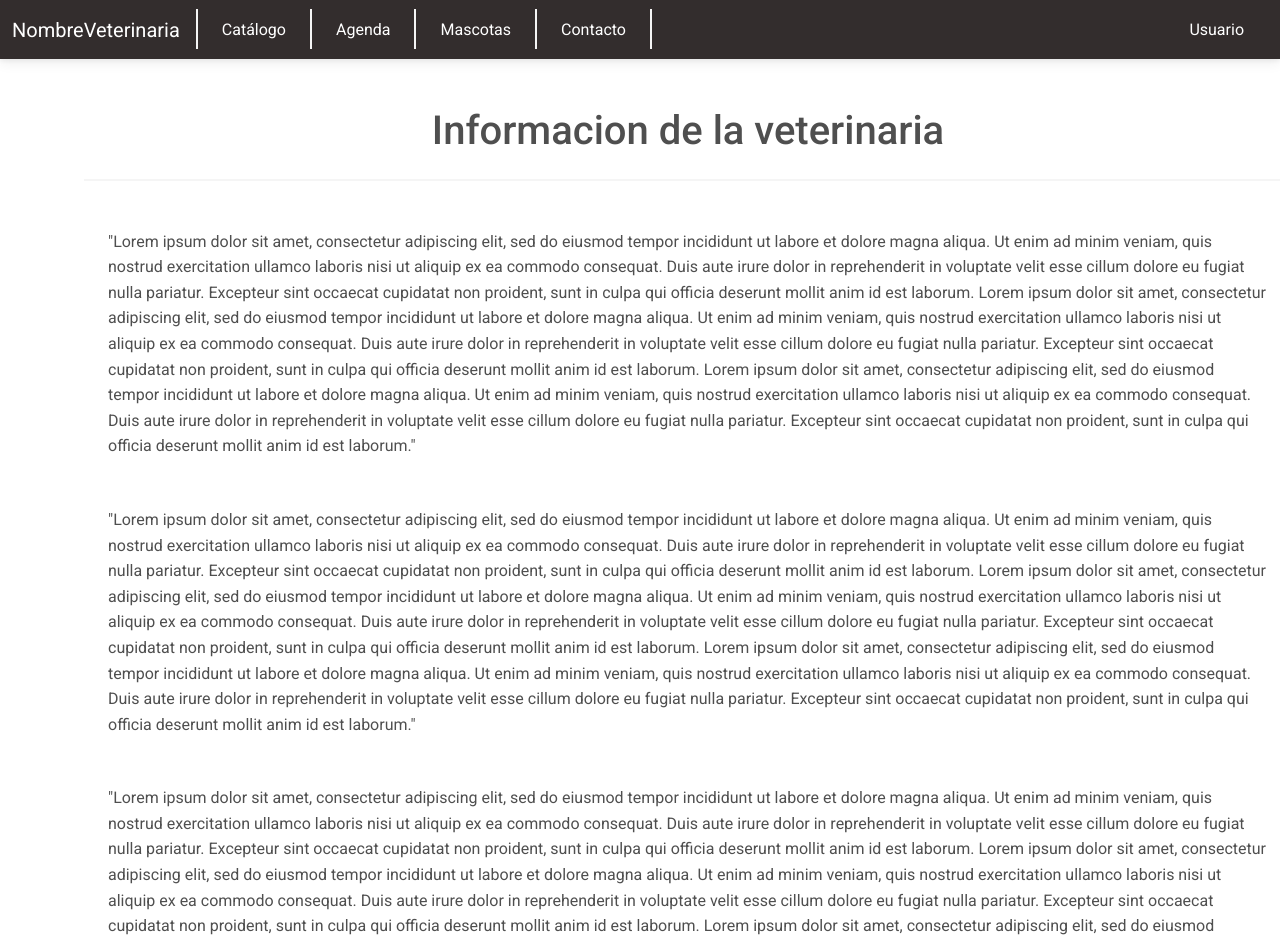
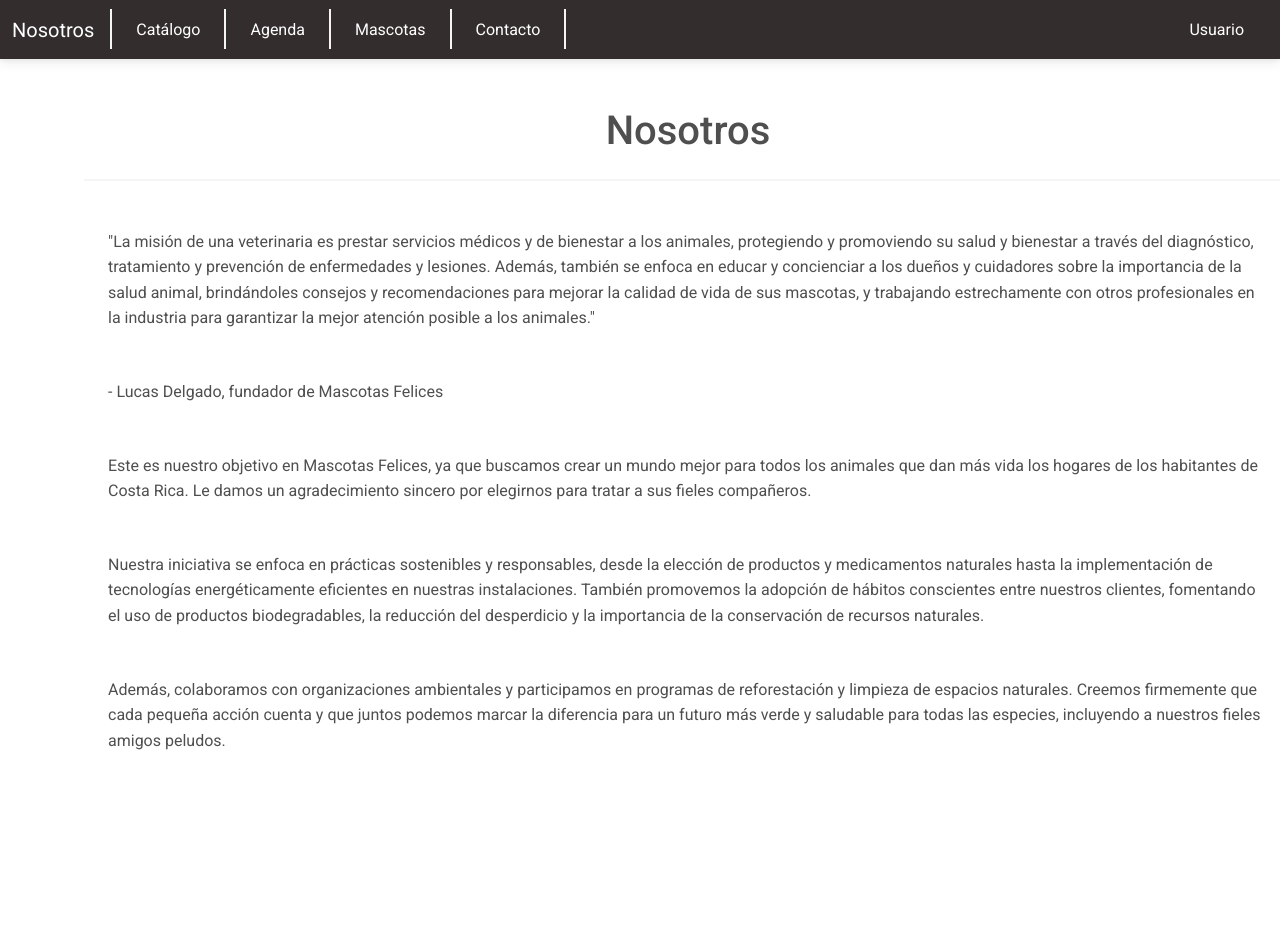
Before and after one commit to AndreyCV13/ProyectoVeterinaria, a React (Create React App) app: page /Home in a window 1280 px wide. Shown: the top 943 px of the page. After the commit the page ends 801 px from the top, so only its background shows below. Built offline with nearby package versions, Linux system fonts and the light colour scheme.

Commit message:
Datos de la Veterinaria
lorem ipsum eliminado

```diff
--- a/src/components/NavigationBar.jsx
+++ b/src/components/NavigationBar.jsx
@@ -14,7 +14,7 @@
   return (
     <MDBNavbar expand='lg' light bgColor='dark' color="indigo">
       <MDBContainer fluid>
-        <MDBNavbarBrand color='warning' href='./Home' id="colorTexto">NombreVeterinaria</MDBNavbarBrand>
+        <MDBNavbarBrand color='warning' href='./Home' id="colorTexto">Nosotros</MDBNavbarBrand>
 
           <MDBNavbarNav className='ms-auto mb-2 mb-lg-0'>
 
--- a/src/routes/Catalogue.jsx
+++ b/src/routes/Catalogue.jsx
@@ -26,8 +26,8 @@
           <MDBCardBody className='px-5'>
             <div className="left">
               <img src={comidaIMG} alt="comida1"/>
-              <p>Comida para Perros Marca XXXXX </p>
-              <p>Precio: $ XXXX </p>
+              <p>Comida para Perros Marca GUAUS </p>
+              <p>Precio: $ 3 </p>
               <MDBBtn
                 className='mb-4 w-100 gradient-custom-4'
                 size='lg'
@@ -39,7 +39,7 @@
             <div className="right">
               <img src={jugueteIMG} alt="juguete1"/>
               <p>Paquete de Juguetes para Mascotas </p>
-              <p>Precio: $ XXXX </p>
+              <p>Precio: $ 10 </p>
               <MDBBtn
                 className='mb-4 w-100 gradient-custom-4'
                 size='lg'
--- a/src/routes/Contact.jsx
+++ b/src/routes/Contact.jsx
@@ -11,8 +11,8 @@
       <MDBCard  id="contact">
         <MDBCardBody className='px-5'>
           <img src={veterinarioIMG} alt="Veterinario1"/>
-          <p>Email: veterinario@gmail</p>
-          <p>Phone: XXXX-XXXX </p>
+          <p>Email: lucas_delgado@gmail</p>
+          <p>Phone: +590 9782-1300 </p>
         </MDBCardBody>
       </MDBCard>
     </MDBContainer>
--- a/src/routes/Home.jsx
+++ b/src/routes/Home.jsx
@@ -9,40 +9,34 @@
     <div>
     <Nav/>
     <MDBContainer fluid className='m-5 titleHome'>
-        <h1 className='m-3' id="titleHome">Informacion de la veterinaria</h1>
+        <h1 className='m-3' id="titleHome">Nosotros</h1>
 
         <hr className="hr m-4"/>
 
-        <p className='m-5'>"Lorem ipsum dolor sit amet, consectetur adipiscing elit, sed do eiusmod tempor incididunt ut labore et dolore magna aliqua.
-        Ut enim ad minim veniam, quis nostrud exercitation ullamco laboris nisi ut aliquip ex ea commodo consequat. Duis aute irure dolor in reprehenderit
-        in voluptate velit esse cillum dolore eu fugiat nulla pariatur. Excepteur sint occaecat cupidatat non proident, sunt in culpa qui officia deserunt
-        mollit anim id est laborum. Lorem ipsum dolor sit amet, consectetur adipiscing elit, sed do eiusmod tempor incididunt ut labore et dolore magna aliqua.
-        Ut enim ad minim veniam, quis nostrud exercitation ullamco laboris nisi ut aliquip ex ea commodo consequat. Duis aute irure dolor in reprehenderit
-        in voluptate velit esse cillum dolore eu fugiat nulla pariatur. Excepteur sint occaecat cupidatat non proident, sunt in culpa qui officia deserunt
-        mollit anim id est laborum. Lorem ipsum dolor sit amet, consectetur adipiscing elit, sed do eiusmod tempor incididunt ut labore et dolore magna aliqua.
-        Ut enim ad minim veniam, quis nostrud exercitation ullamco laboris nisi ut aliquip ex ea commodo consequat. Duis aute irure dolor in reprehenderit
-        in voluptate velit esse cillum dolore eu fugiat nulla pariatur. Excepteur sint occaecat cupidatat non proident, sunt in culpa qui officia deserunt
-        mollit anim id est laborum."</p>
-        <p className='m-5'>"Lorem ipsum dolor sit amet, consectetur adipiscing elit, sed do eiusmod tempor incididunt ut labore et dolore magna aliqua.
-        Ut enim ad minim veniam, quis nostrud exercitation ullamco laboris nisi ut aliquip ex ea commodo consequat. Duis aute irure dolor in reprehenderit
-        in voluptate velit esse cillum dolore eu fugiat nulla pariatur. Excepteur sint occaecat cupidatat non proident, sunt in culpa qui officia deserunt
-        mollit anim id est laborum. Lorem ipsum dolor sit amet, consectetur adipiscing elit, sed do eiusmod tempor incididunt ut labore et dolore magna aliqua.
-        Ut enim ad minim veniam, quis nostrud exercitation ullamco laboris nisi ut aliquip ex ea commodo consequat. Duis aute irure dolor in reprehenderit
-        in voluptate velit esse cillum dolore eu fugiat nulla pariatur. Excepteur sint occaecat cupidatat non proident, sunt in culpa qui officia deserunt
-        mollit anim id est laborum. Lorem ipsum dolor sit amet, consectetur adipiscing elit, sed do eiusmod tempor incididunt ut labore et dolore magna aliqua.
-        Ut enim ad minim veniam, quis nostrud exercitation ullamco laboris nisi ut aliquip ex ea commodo consequat. Duis aute irure dolor in reprehenderit
-        in voluptate velit esse cillum dolore eu fugiat nulla pariatur. Excepteur sint occaecat cupidatat non proident, sunt in culpa qui officia deserunt
-        mollit anim id est laborum."</p>
-        <p className='m-5'>"Lorem ipsum dolor sit amet, consectetur adipiscing elit, sed do eiusmod tempor incididunt ut labore et dolore magna aliqua.
-        Ut enim ad minim veniam, quis nostrud exercitation ullamco laboris nisi ut aliquip ex ea commodo consequat. Duis aute irure dolor in reprehenderit
-        in voluptate velit esse cillum dolore eu fugiat nulla pariatur. Excepteur sint occaecat cupidatat non proident, sunt in culpa qui officia deserunt
-        mollit anim id est laborum. Lorem ipsum dolor sit amet, consectetur adipiscing elit, sed do eiusmod tempor incididunt ut labore et dolore magna aliqua.
-        Ut enim ad minim veniam, quis nostrud exercitation ullamco laboris nisi ut aliquip ex ea commodo consequat. Duis aute irure dolor in reprehenderit
-        in voluptate velit esse cillum dolore eu fugiat nulla pariatur. Excepteur sint occaecat cupidatat non proident, sunt in culpa qui officia deserunt
-        mollit anim id est laborum. Lorem ipsum dolor sit amet, consectetur adipiscing elit, sed do eiusmod tempor incididunt ut labore et dolore magna aliqua.
-        Ut enim ad minim veniam, quis nostrud exercitation ullamco laboris nisi ut aliquip ex ea commodo consequat. Duis aute irure dolor in reprehenderit
-        in voluptate velit esse cillum dolore eu fugiat nulla pariatur. Excepteur sint occaecat cupidatat non proident, sunt in culpa qui officia deserunt
-        mollit anim id est laborum."</p>
+        <p className='m-5'>"La misión de una veterinaria es prestar servicios médicos y de bienestar a los animales,
+         protegiendo y promoviendo su salud y bienestar a través del diagnóstico, tratamiento y prevención de enfermedades y lesiones.
+         Además, también se enfoca en educar y concienciar a los dueños y cuidadores sobre la importancia de la salud animal,
+         brindándoles consejos y recomendaciones para mejorar la calidad de vida de sus mascotas, y trabajando estrechamente con
+         otros profesionales en la industria para garantizar la mejor atención posible a los animales."
+        </p>
+
+        <p className='m-5'>- Lucas Delgado, fundador de Mascotas Felices</p>
+
+        <p className='m-5'> Este es nuestro objetivo en Mascotas Felices, ya que buscamos crear un mundo mejor para todos
+         los animales que dan más vida los hogares de los habitantes de Costa Rica. Le damos un agradecimiento
+         sincero por elegirnos para tratar a sus fieles compañeros.</p>
+
+        <p className='m-5'> Nuestra iniciativa se enfoca en prácticas sostenibles y responsables,
+          desde la elección de productos y medicamentos naturales hasta la implementación
+          de tecnologías energéticamente eficientes en nuestras instalaciones. También promovemos
+          la adopción de hábitos conscientes entre nuestros clientes, fomentando el uso de productos biodegradables,
+          la reducción del desperdicio y la importancia de la conservación de recursos naturales.</p>
+
+        <p className='m-5'>
+          Además, colaboramos con organizaciones ambientales y participamos en programas de reforestación y limpieza de espacios naturales.
+        Creemos firmemente que cada pequeña acción cuenta y que juntos podemos marcar la diferencia para un futuro más verde y saludable
+        para todas las especies, incluyendo a nuestros fieles amigos peludos.
+        </p>
     </MDBContainer>
     </div>
   );
```
